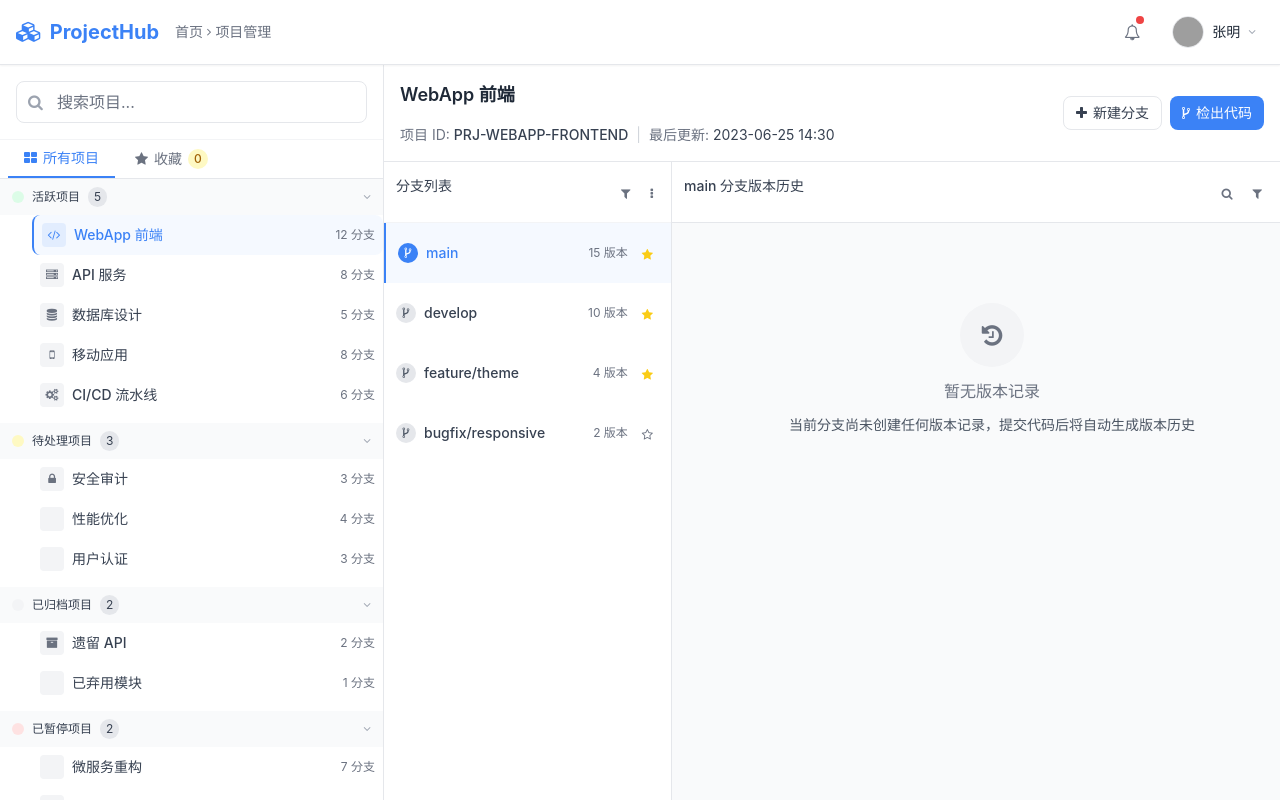
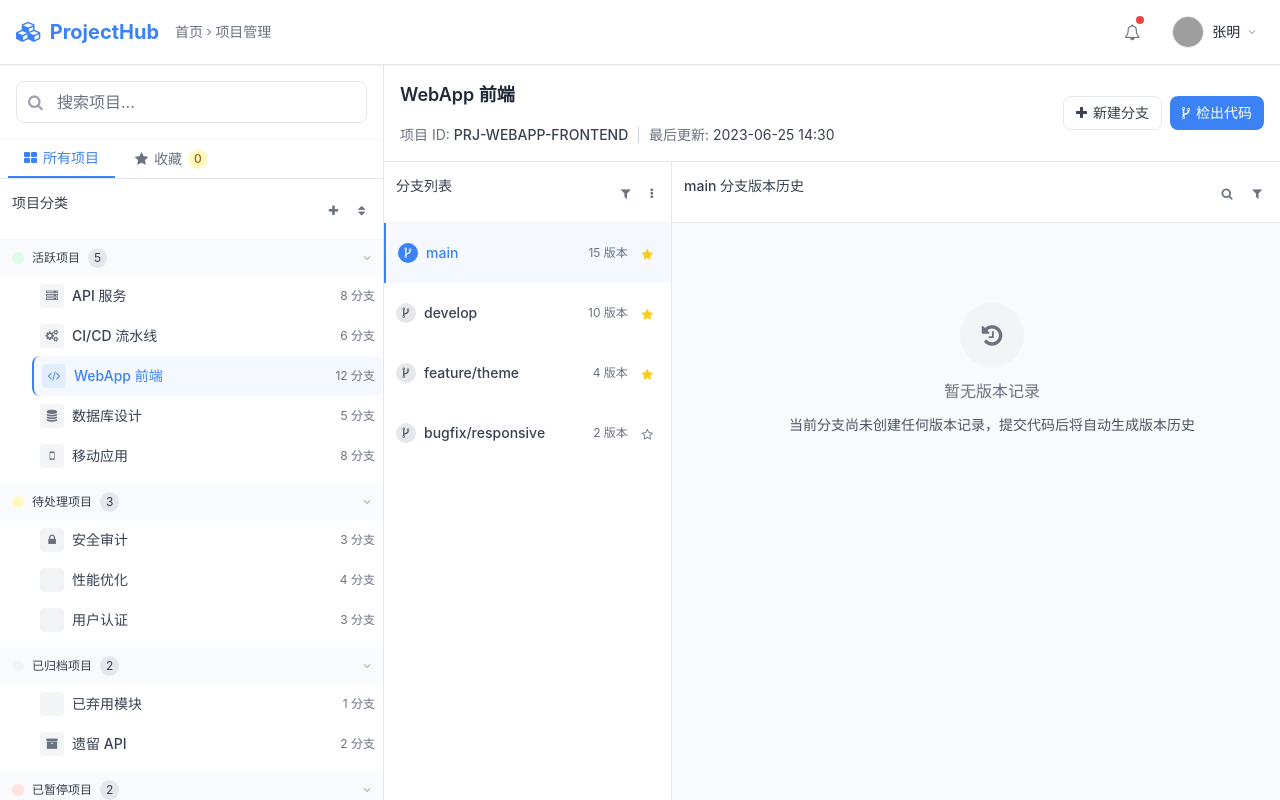
Before and after one commit to Andy123dd/ReleaseHub, a React (Create React App) app: page / in a window 1280 px wide. Built offline with nearby package versions, Linux system fonts and the light colour scheme; grey boxes are pictures that could not be loaded.

Commit message:
feat(ProjectCategoryList): 添加项目排序功能及下拉菜单
实现项目列表的多维度排序功能，包括按名称、更新时间、分支数量排序
添加排序下拉菜单组件及点击外部关闭功能

```diff
--- a/src/components/ProjectCategoryList.js
+++ b/src/components/ProjectCategoryList.js
@@ -1,4 +1,4 @@
-import React from 'react';
+import React, { useState, useEffect } from 'react';
 import PropTypes from 'prop-types';
 
 const ProjectCategoryList = ({
@@ -6,19 +6,117 @@ const ProjectCategoryList = ({
   selectedProjectId,
   projectCategories,
   statusStyles,
-  onProjectSelect
+  onProjectSelect,
 }) => {
+  const [dropdownVisible, setDropdownVisible] = useState(false);
+  const [sortBy, setSortBy] = useState('name-asc');
+  const [sortedProjects, setSortedProjects] = useState({});
+
+  // 处理排序逻辑
+  useEffect(() => {
+    const sorted = {};
+    Object.entries(projectCategories).forEach(([category, projectIds]) => {
+      let categoryProjects = projectIds
+        .map(id => projects.find(p => p.id === id))
+        .filter(Boolean);
+
+      // 根据选择的排序方式进行排序
+      switch(sortBy) {
+        case 'name-asc':
+          categoryProjects.sort((a, b) => a.name.localeCompare(b.name));
+          break;
+        case 'name-desc':
+          categoryProjects.sort((a, b) => b.name.localeCompare(a.name));
+          break;
+        case 'recent':
+          categoryProjects.sort((a, b) => new Date(b.updatedAt) - new Date(a.updatedAt));
+          break;
+        case 'oldest':
+          categoryProjects.sort((a, b) => new Date(a.updatedAt) - new Date(b.updatedAt));
+          break;
+        case 'most-branches':
+          categoryProjects.sort((a, b) => b.branches - a.branches);
+          break;
+        case 'least-branches':
+          categoryProjects.sort((a, b) => a.branches - b.branches);
+          break;
+        default:
+          break;
+      }
+
+      sorted[category] = categoryProjects;
+    });
+    setSortedProjects(sorted);
+  }, [projects, projectCategories, sortBy]);
+
+  // 点击外部关闭下拉菜单
+  useEffect(() => {
+    const handleClickOutside = (event) => {
+      const sortButton = document.getElementById('sortButton');
+      const sortDropdown = document.getElementById('sortDropdown');
+      if (sortButton && sortDropdown && !sortButton.contains(event.target) && !sortDropdown.contains(event.target)) {
+        setDropdownVisible(false);
+      }
+    };
+
+    document.addEventListener('mousedown', handleClickOutside);
+    return () => {
+      document.removeEventListener('mousedown', handleClickOutside);
+    };
+  }, []);
+
+  // 排序选项数据抽离
+  const sortOptions = [
+    { label: '按名称排序 (A-Z)', value: 'name-asc' },
+    { label: '按名称排序 (Z-A)', value: 'name-desc' },
+    { label: '最近更新', value: 'recent' },
+    { label: '最早更新', value: 'oldest' },
+    { label: '最多分支', value: 'most-branches' },
+    { label: '最少分支', value: 'least-branches' },
+  ];
+
   return (
     <div className="overflow-y-auto scrollbar-hide flex-1">
-      {Object.entries(projectCategories).map(([category, projectIds]) => {
-        const categoryProjects = projectIds
-          .map(id => projects.find(p => p.id === id))
-          .filter(Boolean);
-
+      <div class="flex items-center justify-between p-3 border-b border-gray-100">
+        <h3 class="text-sm font-medium text-gray-700">项目分类</h3>
+        <div class="flex items-center space-x-2">
+          <button class="p-1.5 rounded hover:bg-gray-100 transition-colors text-gray-500">
+            <i class="fa fa-plus text-xs"></i>
+          </button>
+          <div class="relative">
+            <button
+              id="sortButton"
+              class="p-1.5 rounded hover:bg-gray-100 transition-colors text-gray-500"
+              onClick={() => setDropdownVisible(!dropdownVisible)}
+            >
+              <i class="fa fa-sort text-xs"></i>
+            </button>
+            <div
+              id="sortDropdown"
+              class={`absolute right-0 mt-2 w-48 bg-white rounded-md shadow-lg py-1 z-20 ${dropdownVisible ? '' : 'hidden'}`}
+            >
+              {sortOptions.map(option => (
+                <button
+                  key={option.value}
+                  className="w-full text-left px-4 py-2 text-sm text-gray-700 hover:bg-gray-100"
+                  onClick={() => {
+                    setSortBy(option.value);
+                    setDropdownVisible(false);
+                  }}
+                >
+                  {option.label}
+                </button>
+              ))}
+            </div>
+          </div>
+        </div>
+      </div>
+      {Object.entries(sortedProjects).map(([category, categoryProjects]) => {
         if (categoryProjects.length === 0) return null;
 
         return (
           <div key={category} className="mb-2">
+            {/* 分类标题和项目列表渲染代码保持不变 */}
             <div className="px-3 py-2 flex items-center justify-between cursor-pointer bg-gray-50">
               <div className="flex items-center">
                 <div className={`w-3 h-3 rounded-full ${statusStyles[category].bg} mr-2`}></div>
@@ -57,7 +155,7 @@ ProjectCategoryList.propTypes = {
   selectedProjectId: PropTypes.string,
   projectCategories: PropTypes.object.isRequired,
   statusStyles: PropTypes.object.isRequired,
-  onProjectSelect: PropTypes.func.isRequired
+  onProjectSelect: PropTypes.func.isRequired,
 };
 
 export default ProjectCategoryList;
```
